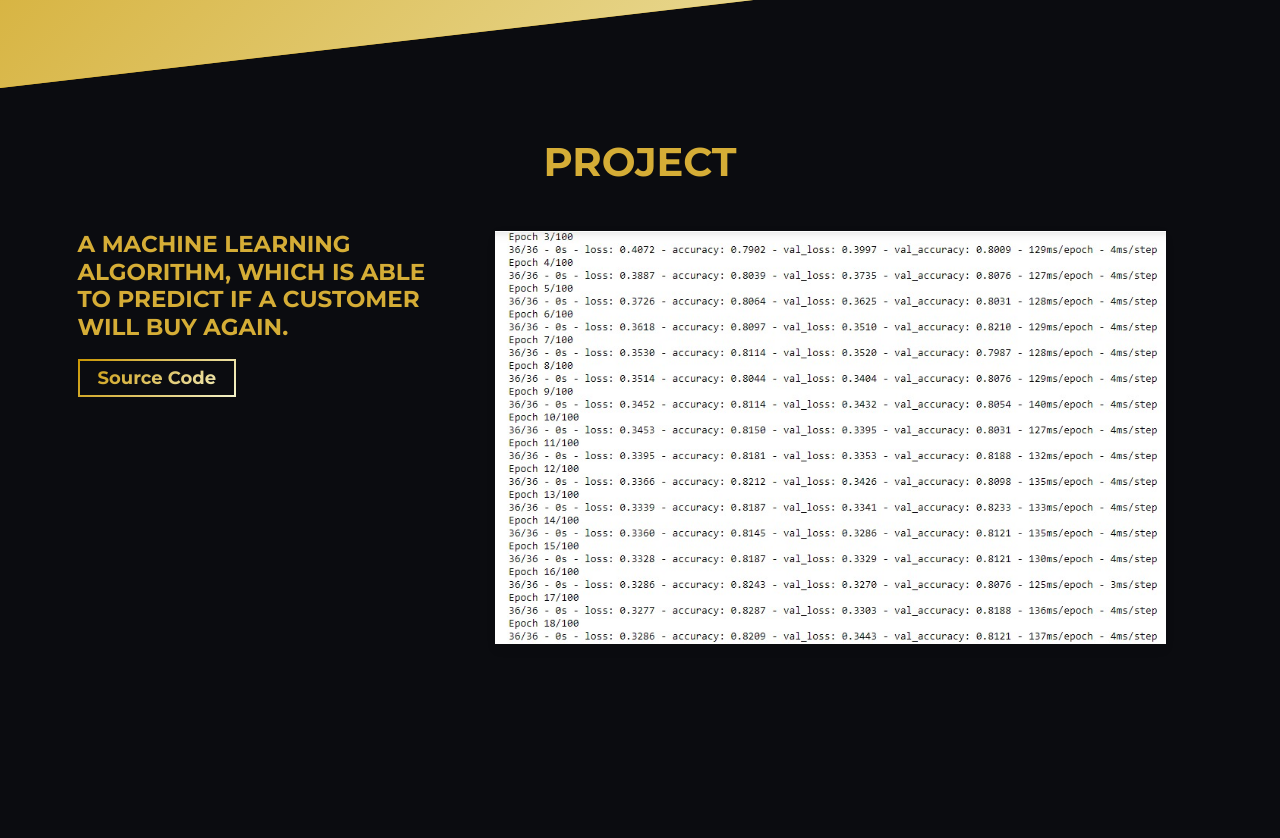
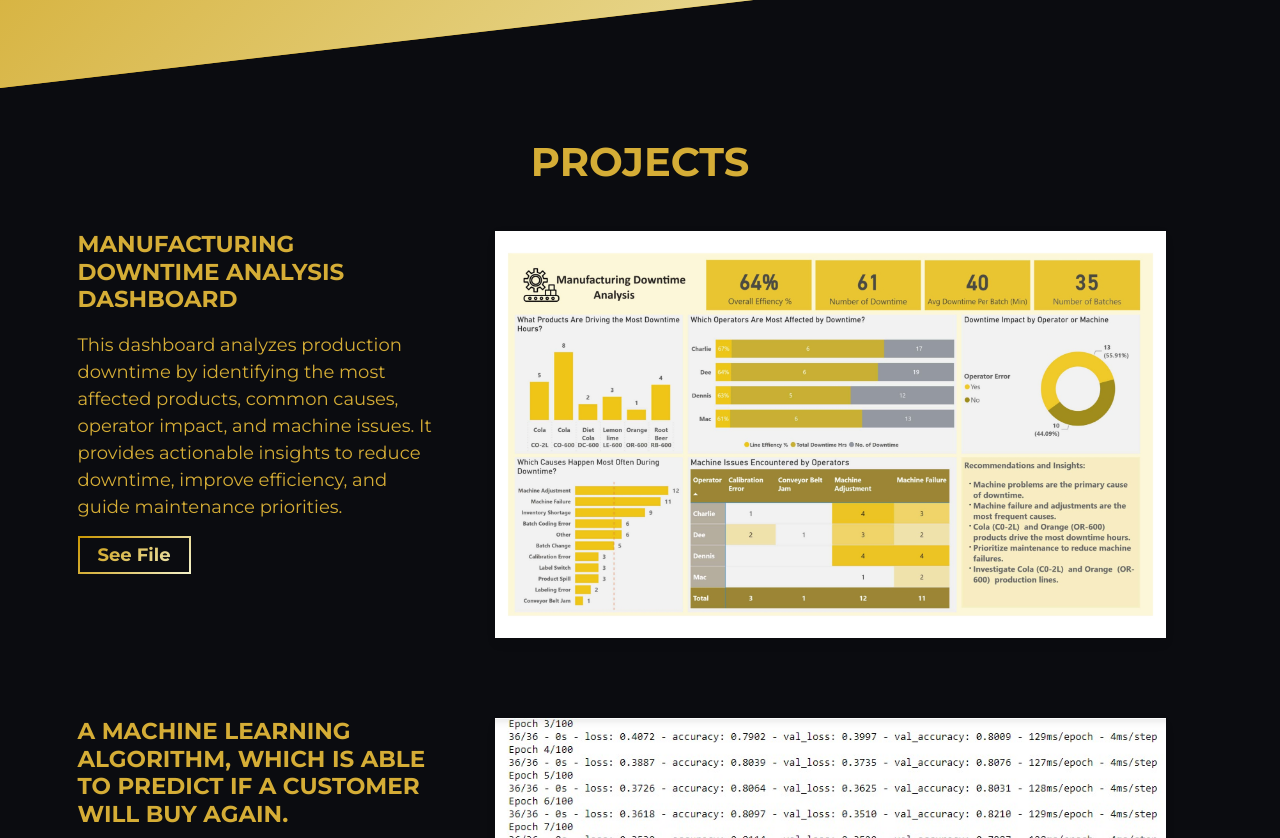
Before and after one commit to jodvid/rea-profile, a website built with Parcel: page src/index.html in a window 1280 px wide. Shown: the part 1460-2298 px from the top of the page. Built offline with nearby package versions, Linux system fonts and the light colour scheme.

Commit message:
Updated projects added new project DSA

```diff
--- a/src/index.html
+++ b/src/index.html
@@ -141,7 +141,62 @@
     <section id="projects">
       <div class="container">
         <div class="project-wrapper">
-          <h2 class="section-title dark-blue-text" style="text-transform: uppercase;">Project</h2>
+          <h2 class="section-title dark-blue-text" style="text-transform: uppercase;">Projects</h2>
+
+                    <!-- Notice: each .row is a project -->
+          <div class="row">
+            <div class="col-lg-4 col-sm-12">
+              <div class="project-wrapper__text load-hidden">
+                <h3 class="project-wrapper__text-title">MANUFACTURING DOWNTIME ANALYSIS DASHBOARD</h3>
+                <div>
+                  <p class="mb-4">
+                    This dashboard analyzes production downtime by identifying the most affected products,
+                    common causes, operator impact, and machine issues. It provides actionable insights to
+                    reduce downtime, improve efficiency, and guide maintenance priorities.
+                  </p>
+                </div>
+                <a
+                  rel="noreferrer"
+                  target="_blank"
+                  class="cta-btn cta-btn--hero"
+                  href="assets/DASP - C02 - Rea Princess David.pdf"
+                >
+                  See File
+                </a>
+                <!-- <a
+                  rel="noreferrer"
+                  target="_blank"
+                  class="cta-btn text-color-main"
+                  href="https://github.com/reyyatuquib/myproject/blob/main/Audiobooks%20-learning.py"
+                >
+                  Source Code
+                </a> -->
+              </div>
+            </div>
+            <div class="col-lg-8 col-sm-12">
+              <div class="project-wrapper__image load-hidden">
+                <a rel="noreferrer" href="assets/DASP - C02 - Rea Princess David.pdf" target="_blank">
+                  <div
+                    data-tilt
+                    data-tilt-max="4"
+                    data-tilt-glare="true"
+                    data-tilt-max-glare="0.5"
+                    class="thumbnail rounded js-tilt"
+                  >
+                    <img
+                      alt="Project Image"
+                      class="img-fluid"
+                      src="assets/DASP - C02 - Rea Princess David_pic.jpg"
+                    />
+                  </div>
+                </a>
+              </div>
+            </div>
+          </div>
+          <!-- /END Project -->
+
+
+
 
           <!-- Notice: each .row is a project -->
           <div class="row">
@@ -165,14 +220,6 @@
                 >
                   Source Code
                 </a>
-                <!-- <a
-                  rel="noreferrer"
-                  target="_blank"
-                  class="cta-btn text-color-main"
-                  href="https://github.com/reyyatuquib/Machine-Learning"
-                >
-                  Source Code
-                </a> -->
               </div>
             </div>
             <div class="col-lg-8 col-sm-12">
@@ -197,58 +244,6 @@
           </div>
           <!-- /END Project -->
 
-          <!-- Notice: each .row is a project -->
-          <!-- <div class="row">
-            <div class="col-lg-4 col-sm-12">
-              <div class="project-wrapper__text load-hidden">
-                <h3 class="project-wrapper__text-title">Audiobook project phyton</h3>
-                <div>
-                  <p class="mb-4">
-                    Lorem, ipsum dolor sit amet consectetur adipisicing elit.
-                    Ullam, incidunt? Rerum reiciendis cum officia, magni deleniti
-                    fuga recusandae quia delectus culpa vero iste,tempore accusantium
-                    dignissimos aliquid suscipit temporibus dolores.
-                  </p>
-                </div>
-                <a
-                  rel="noreferrer"
-                  target="_blank"
-                  class="cta-btn cta-btn--hero"
-                  href="#!"
-                >
-                  See Live
-                </a>
-                <a
-                  rel="noreferrer"
-                  target="_blank"
-                  class="cta-btn text-color-main"
-                  href="https://github.com/reyyatuquib/myproject/blob/main/Audiobooks%20-learning.py"
-                >
-                  Source Code
-                </a>
-              </div>
-            </div>
-            <div class="col-lg-8 col-sm-12">
-              <div class="project-wrapper__image load-hidden">
-                <a rel="noreferrer" href="https://github.com/reyyatuquib/myproject/blob/main/Audiobooks%20-learning.py" target="_blank">
-                  <div
-                    data-tilt
-                    data-tilt-max="4"
-                    data-tilt-glare="true"
-                    data-tilt-max-glare="0.5"
-                    class="thumbnail rounded js-tilt"
-                  >
-                    <img
-                      alt="Project Image"
-                      class="img-fluid"
-                      src="assets/project2.jpg"
-                    />
-                  </div>
-                </a>
-              </div>
-            </div>
-          </div> -->
-          <!-- /END Project -->
 
           <!-- Notice: each .row is a project -->
           <!-- <div class="row">
```
Also changed, not shown: src/assets/DASP - C02 - Rea Princess David_pic.jpg (added), 3 other files.
